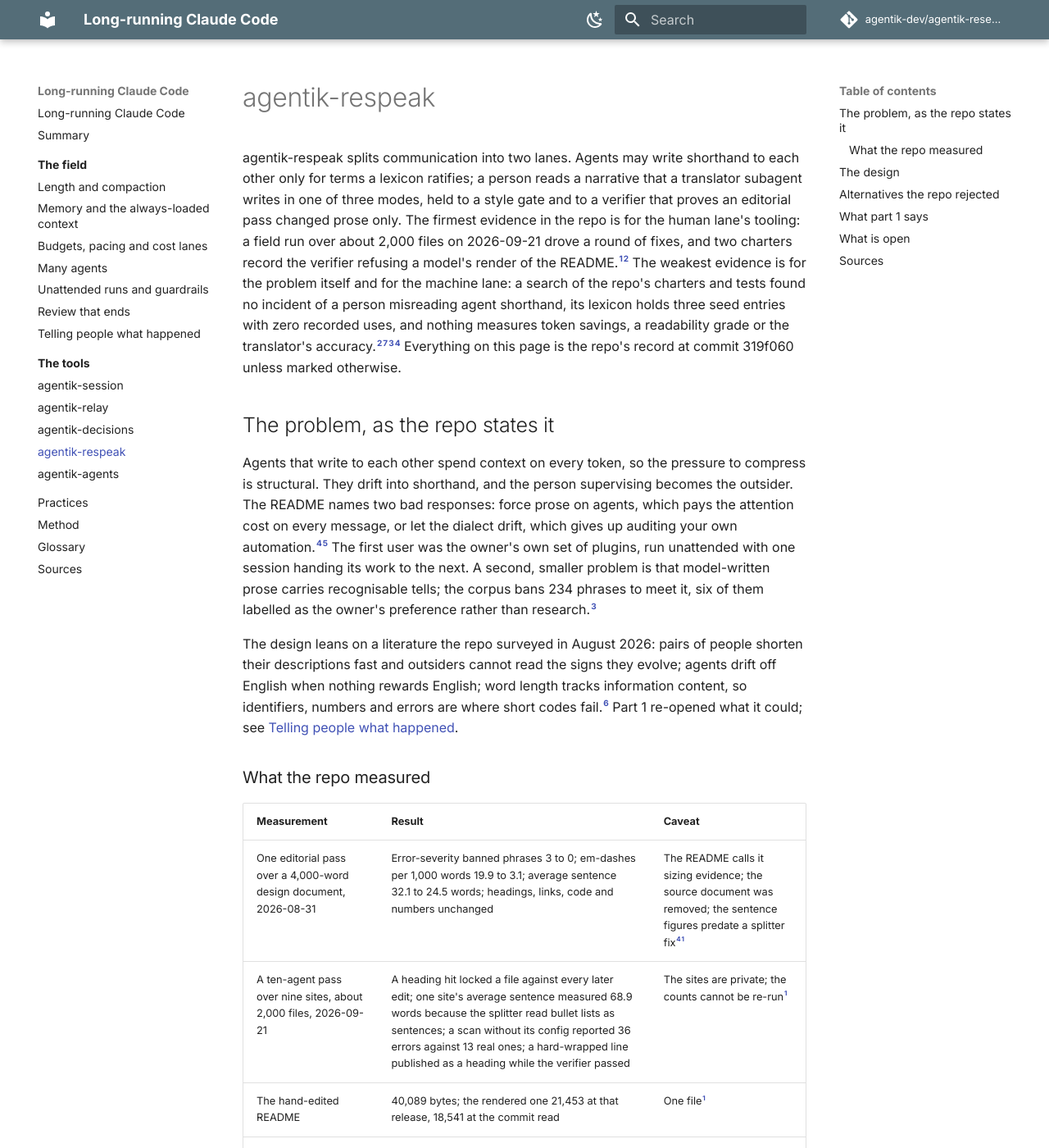
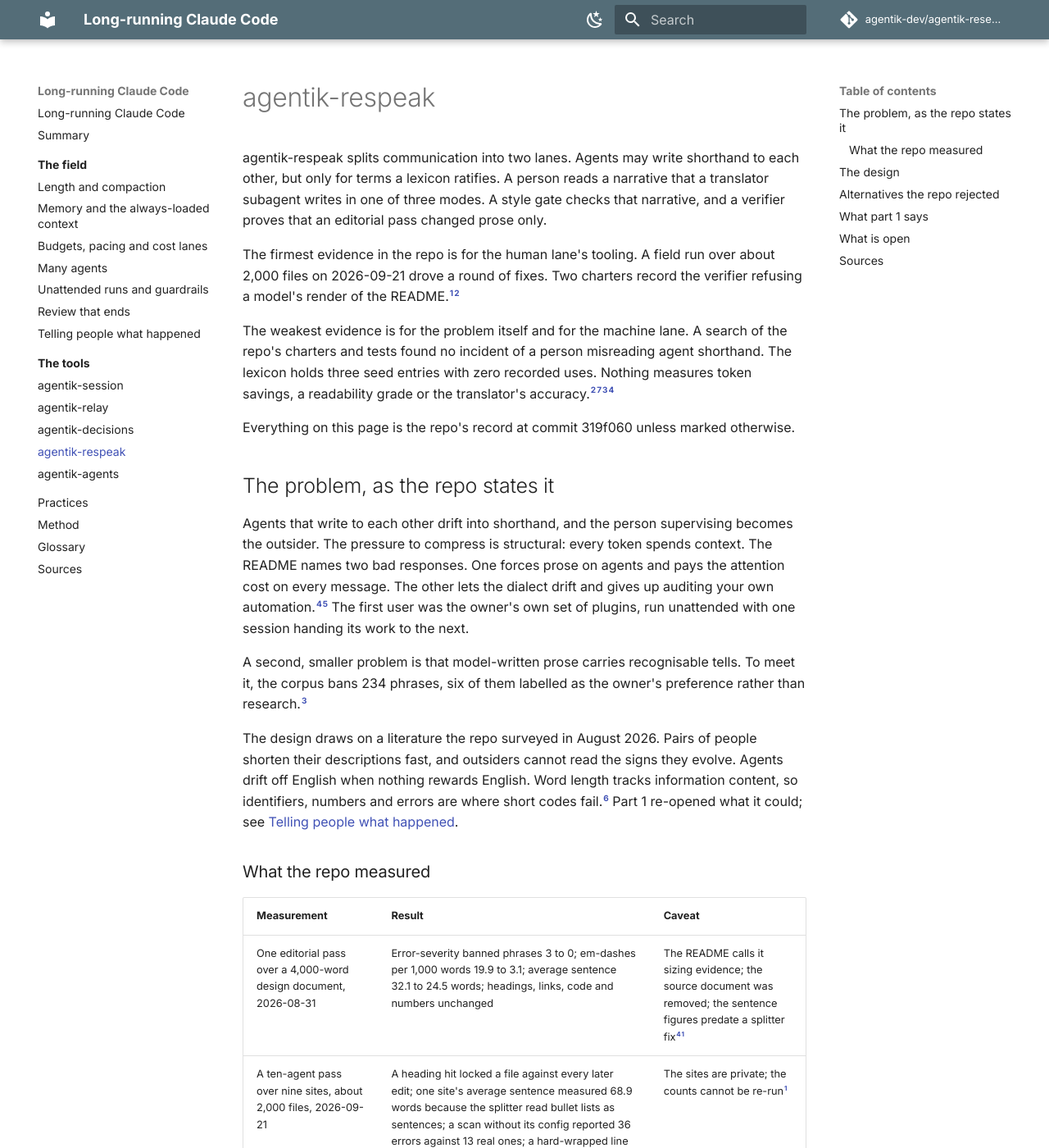
Before and after one commit to agentik-dev/agentik-research, an MkDocs documentation site: the page built from docs/tools/respeak.md, in a window 1280 px wide and 1400 px high. Shown: the whole window at 82% size. Built offline with MkDocs 1.6.1 and Material for MkDocs 9.7.7, drawn with Linux system fonts in a browser that asks for light colours; comment, search, counter and statistics services are not loaded; some of the changed text lies outside the part shown.

Commit message:
edit: respeak page, respeak's editorial pass

````diff
--- a/docs/tools/respeak.md
+++ b/docs/tools/respeak.md
@@ -1,12 +1,20 @@
 # agentik-respeak
 
-agentik-respeak splits communication into two lanes. Agents may write shorthand to each other only for terms a lexicon ratifies; a person reads a narrative that a translator subagent writes in one of three modes, held to a style gate and to a verifier that proves an editorial pass changed prose only. The firmest evidence in the repo is for the human lane's tooling: a field run over about 2,000 files on 2026-09-21 drove a round of fixes, and two charters record the verifier refusing a model's render of the README.[^changelog][^sittings] The weakest evidence is for the problem itself and for the machine lane: a search of the repo's charters and tests found no incident of a person misreading agent shorthand, its lexicon holds three seed entries with zero recorded uses, and nothing measures token savings, a readability grade or the translator's accuracy.[^sittings][^tests][^corpus][^readme] Everything on this page is the repo's record at commit 319f060 unless marked otherwise.
+agentik-respeak splits communication into two lanes. Agents may write shorthand to each other, but only for terms a lexicon ratifies. A person reads a narrative that a translator subagent writes in one of three modes. A style gate checks that narrative, and a verifier proves that an editorial pass changed prose only.
+
+The firmest evidence in the repo is for the human lane's tooling. A field run over about 2,000 files on 2026-09-21 drove a round of fixes. Two charters record the verifier refusing a model's render of the README.[^changelog][^sittings]
+
+The weakest evidence is for the problem itself and for the machine lane. A search of the repo's charters and tests found no incident of a person misreading agent shorthand. The lexicon holds three seed entries with zero recorded uses. Nothing measures token savings, a readability grade or the translator's accuracy.[^sittings][^tests][^corpus][^readme]
+
+Everything on this page is the repo's record at commit 319f060 unless marked otherwise.
 
 ## The problem, as the repo states it
 
-Agents that write to each other spend context on every token, so the pressure to compress is structural. They drift into shorthand, and the person supervising becomes the outsider. The README names two bad responses: force prose on agents, which pays the attention cost on every message, or let the dialect drift, which gives up auditing your own automation.[^readme][^architecture] The first user was the owner's own set of plugins, run unattended with one session handing its work to the next. A second, smaller problem is that model-written prose carries recognisable tells; the corpus bans 234 phrases to meet it, six of them labelled as the owner's preference rather than research.[^corpus]
+Agents that write to each other drift into shorthand, and the person supervising becomes the outsider. The pressure to compress is structural: every token spends context. The README names two bad responses. One forces prose on agents and pays the attention cost on every message. The other lets the dialect drift and gives up auditing your own automation.[^readme][^architecture] The first user was the owner's own set of plugins, run unattended with one session handing its work to the next.
 
-The design leans on a literature the repo surveyed in August 2026: pairs of people shorten their descriptions fast and outsiders cannot read the signs they evolve; agents drift off English when nothing rewards English; word length tracks information content, so identifiers, numbers and errors are where short codes fail.[^researchsurvey] Part 1 re-opened what it could; see [Telling people what happened](../field/telling-people.md).
+A second, smaller problem is that model-written prose carries recognisable tells. To meet it, the corpus bans 234 phrases, six of them labelled as the owner's preference rather than research.[^corpus]
+
+The design draws on a literature the repo surveyed in August 2026. Pairs of people shorten their descriptions fast, and outsiders cannot read the signs they evolve. Agents drift off English when nothing rewards English. Word length tracks information content, so identifiers, numbers and errors are where short codes fail.[^researchsurvey] Part 1 re-opened what it could; see [Telling people what happened](../field/telling-people.md).
 
 ### What the repo measured
 
@@ -28,11 +36,11 @@ The design leans on a literature the repo surveyed in August 2026: pairs of peop
 | What enforces it | Instruction only | A scanner, a hook, a CI check and a verifier |
 | Evidence it works | None recorded | Tooling evidence above; no reader study |
 
-- **Modes and profiles.** `eli5` for a newcomer (one idea per sentence, at most one analogy), `bluf` for a manager (the result, decision or ask first, forwardable unedited) and `technical` for a peer engineer (the conclusion, then the evidence as a file and line, then open questions). A profile (`exec`, `peer-engineer`, `author`) sets depth and lexicon access and is orthogonal to the mode.[^config][^readme]
-- **The corpus.** 234 banned phrases in 22 categories (96 error, 138 warn), 60 replacement rules, 3 lexicon entries, and a tone map that replaces bare scalars with observable behaviours.[^corpus]
-- **The gate.** A PostToolUse hook on Write and Edit scans the written Markdown file, blocks with exit 2 on an error-severity hit the write introduced, and fails open on any setup problem. It is opt-in per project. A CI check gates every Markdown file git knows about from committed configuration only.[^gate]
-- **The verifier.** `respeak-verify-edit.py` holds headings, block structure counts, link targets, fenced code, inline code, numbers and front matter byte-identical across an editorial pass. Its invariants are structural: a review reproduced an appended false paragraph and a flipped "never" that pass, and the fix was deferred. For facts, the only guard is the translator's rule never to add, delete or correct a claim.[^verify][^reviews]
-- **The include file.** `/respeak:include write` renders a static file of at most 1,500 bytes from the configuration, with no model call, for CLAUDE.md to import; a reader without the plugin gets the rules.[^include]
+- **Modes and profiles.** `eli5` is for a newcomer: one idea per sentence, at most one analogy. `bluf` is for a manager: the result, decision or ask first, forwardable unedited. `technical` is for a peer engineer: the conclusion, then the evidence as a file and line, then open questions. A profile (`exec`, `peer-engineer`, `author`) sets depth and lexicon access and is orthogonal to the mode.[^config][^readme]
+- **The corpus.** It holds 234 banned phrases in 22 categories (96 error, 138 warn), 60 replacement rules and 3 lexicon entries. It also holds a tone map that replaces bare scalars with observable behaviours.[^corpus]
+- **The gate.** A PostToolUse hook on Write and Edit scans the written Markdown file. It blocks with exit 2 on an error-severity hit the write introduced, and fails open on any setup problem. It is opt-in per project. A CI check gates every Markdown file git knows about, using committed configuration only.[^gate]
+- **The verifier.** `respeak-verify-edit.py` holds headings, block structure counts, link targets, fenced code, inline code, numbers and front matter byte-identical across an editorial pass. Its invariants are structural. A review reproduced an appended false paragraph and a flipped "never", and both pass. The fix was deferred. For facts, the only guard is the translator's rule never to add, delete or correct a claim.[^verify][^reviews]
+- **The include file.** `/respeak:include write` renders a static file of at most 1,500 bytes from the configuration, with no model call. The file is for CLAUDE.md to import, so a reader without the plugin still gets the rules.[^include]
 
 ```mermaid
 flowchart LR
@@ -49,7 +57,7 @@ flowchart LR
   W["Hook on a Write or Edit of a human-lane file"] -->|"blocks hits the write added"| A1
 ```
 
-The diagram follows the README, the architecture document, the gate script and the skill, which allows the scan loop at most two rounds before it relays the narrative with the report attached.[^readme][^architecture][^gate][^skill]
+The diagram follows the README, the architecture document, the gate script and the skill. The skill allows the scan loop at most two rounds, then relays the narrative with the report attached.[^readme][^architecture][^gate][^skill]
 
 ## Alternatives the repo rejected
 
@@ -70,17 +78,17 @@ The diagram follows the README, the architecture document, the gate script and t
 - Machine-prose tells exist and expert readers see them; no study tests a banned-phrase list or shows that tone causes dislike.
 - Readability formulas are a weak gate by the studies found; the repo declares a grade per mode and computes none.[^config]
 - Bottom line up front is a standard, not a measured effect on a manager.
-- The two-lane split matches a military writing regulation, a medication-safety list of error-prone abbreviations, and Claude Code's own Concise output style, so it is supported as a pattern; the gate's effect on readers is unmeasured.
-- One benchmark found a false-success rate of 75.8 percent among runs that made a status claim, which argues for checking a "done" claim against a tool result before a person reads it. See [Telling people what happened](../field/telling-people.md).
+- The two-lane split is supported as a pattern. It matches a military writing regulation, a medication-safety list of error-prone abbreviations, and Claude Code's own Concise output style. The gate's effect on readers is unmeasured.
+- One benchmark found a false-success rate of 75.8 percent among runs that made a status claim. That argues for checking a "done" claim against a tool result before a person reads it. See [Telling people what happened](../field/telling-people.md).
 
 ## What is open
 
 - The machine lane is unmeasured: three seed entries, zero recorded uses, no token count.[^corpus]
-- The governance keys (a legibility floor, a cap of 150 terms, expiry, audits) are merged by the configuration resolver but enforced by no code; the translator's prompt names only the legibility floor, and the README lists the cap, the expiry and the audits as declared and not built.[^config][^readme][^tests]
+- The configuration resolver merges the governance keys (a legibility floor, a cap of 150 terms, expiry, audits), but no code enforces them. The translator's prompt names only the legibility floor. The README lists the cap, the expiry and the audits as declared and not built.[^config][^readme][^tests]
 - The verifier is structural, and the README's "meaning-preserving" is stronger than its invariants.[^reviews]
 - No reader study shows that people understand the three modes better than raw output.[^readme]
 - The translator is a model call: the renderer re-words the README on every run, so a render followed by `git status` cannot come back clean.[^sittings]
-- One owner; every recorded use is the owner's repos and unattended runs.[^readme]
+- The repo has one owner, and every recorded use is the owner's repos and unattended runs.[^readme]
 
 ## Sources
 
````
